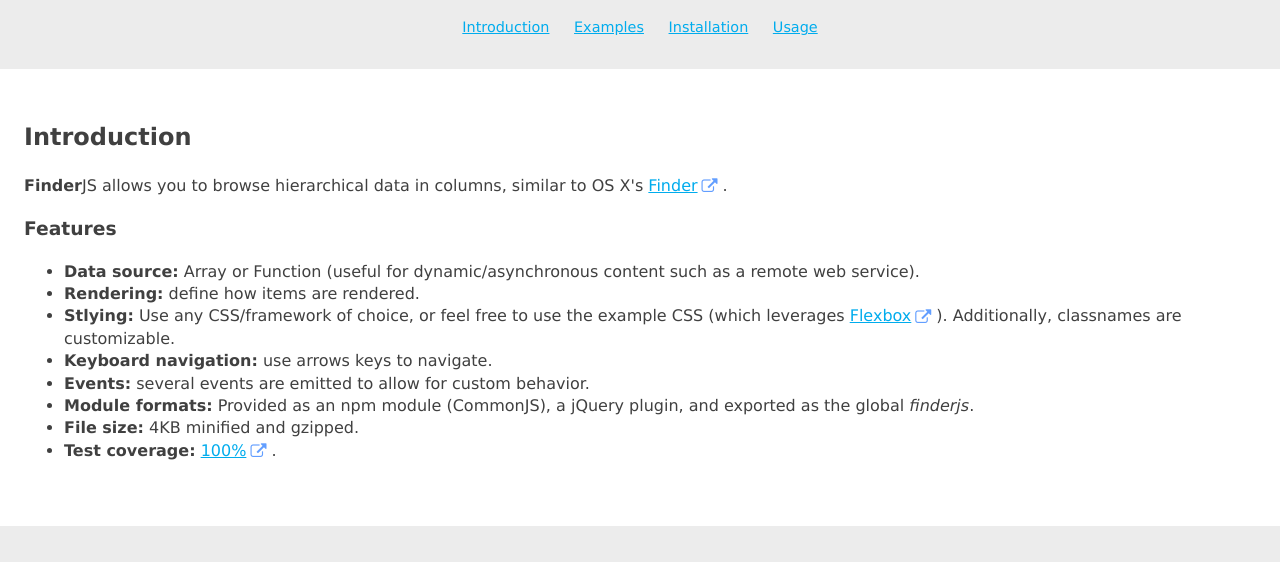
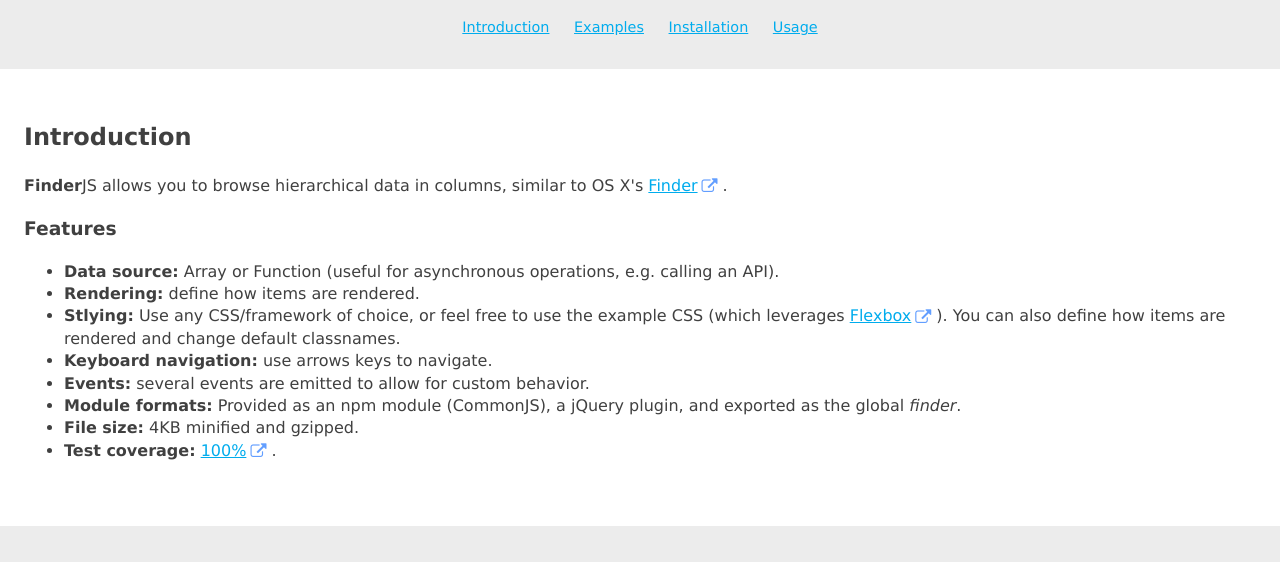
Before and after one commit to mynameistechno/finderjs, a website with bundled scripts: page index.html in a window 1280 px wide. Shown: the part 238-800 px from the top of the page. Built offline with nearby package versions, Linux system fonts and the light colour scheme.

Commit message:
IE 10+ fixes and index.html wording updates

```diff
--- a/example/finderjs.css
+++ b/example/finderjs.css
@@ -14,7 +14,7 @@
 .fjs-col {
   border-right: solid 1px lightgray;
   max-height: 600px;
-  min-height: 200px;
+  min-height: inherit;
   min-width: 200px;
   overflow-y: auto;
 }
--- a/example/site.css
+++ b/example/site.css
@@ -9,7 +9,7 @@
 }
 
 .site-content {
-  flex: 1;
+  flex: 1 0 auto;
   padding: 0 0 3em;
 }
 
--- a/index.html
+++ b/index.html
@@ -39,12 +39,12 @@
       <p><strong>Finder</strong>JS allows you to browse hierarchical data in columns, similar to OS X's <a href="https://en.wikipedia.org/wiki/Finder_(software)">Finder<span class="fa fa-external-link"></span></a>.</p>
       <h3>Features</h3>
       <ul>
-        <li><strong>Data source:</strong> Array or Function (useful for dynamic/asynchronous content such as a remote web service).</li>
+        <li><strong>Data source:</strong> Array or Function (useful for asynchronous operations, e.g. calling an API).</li>
         <li><strong>Rendering:</strong> define how items are rendered.</li>
-        <li><strong>Stlying:</strong> Use any CSS/framework of choice, or feel free to use the example CSS (which leverages <a href="http://www.w3.org/TR/css-flexbox-1/">Flexbox<span class="fa fa-external-link"></span></a>). Additionally, classnames are customizable.</li>
+        <li><strong>Stlying:</strong> Use any CSS/framework of choice, or feel free to use the example CSS (which leverages <a href="http://www.w3.org/TR/css-flexbox-1/">Flexbox<span class="fa fa-external-link"></span></a>). You can also define how items are rendered and change default classnames.</li>
         <li><strong>Keyboard navigation:</strong> use arrows keys to navigate.</li>
         <li><strong>Events:</strong> several events are emitted to allow for custom behavior. </li>
-        <li><strong>Module formats:</strong> Provided as an npm module (CommonJS), a jQuery plugin, and exported as the global <em>finderjs</em>.</li>
+        <li><strong>Module formats:</strong> Provided as an npm module (CommonJS), a jQuery plugin, and exported as the global <em>finder</em>.</li>
         <li><strong>File size:</strong> 4KB minified and gzipped.</li>
         <li><strong>Test coverage:</strong> <a href="https://codeclimate.com/github/mynameistechno/finderjs/coverage">100%<span class="fa fa-external-link"></span></a>.</li>
       </ul>
```
